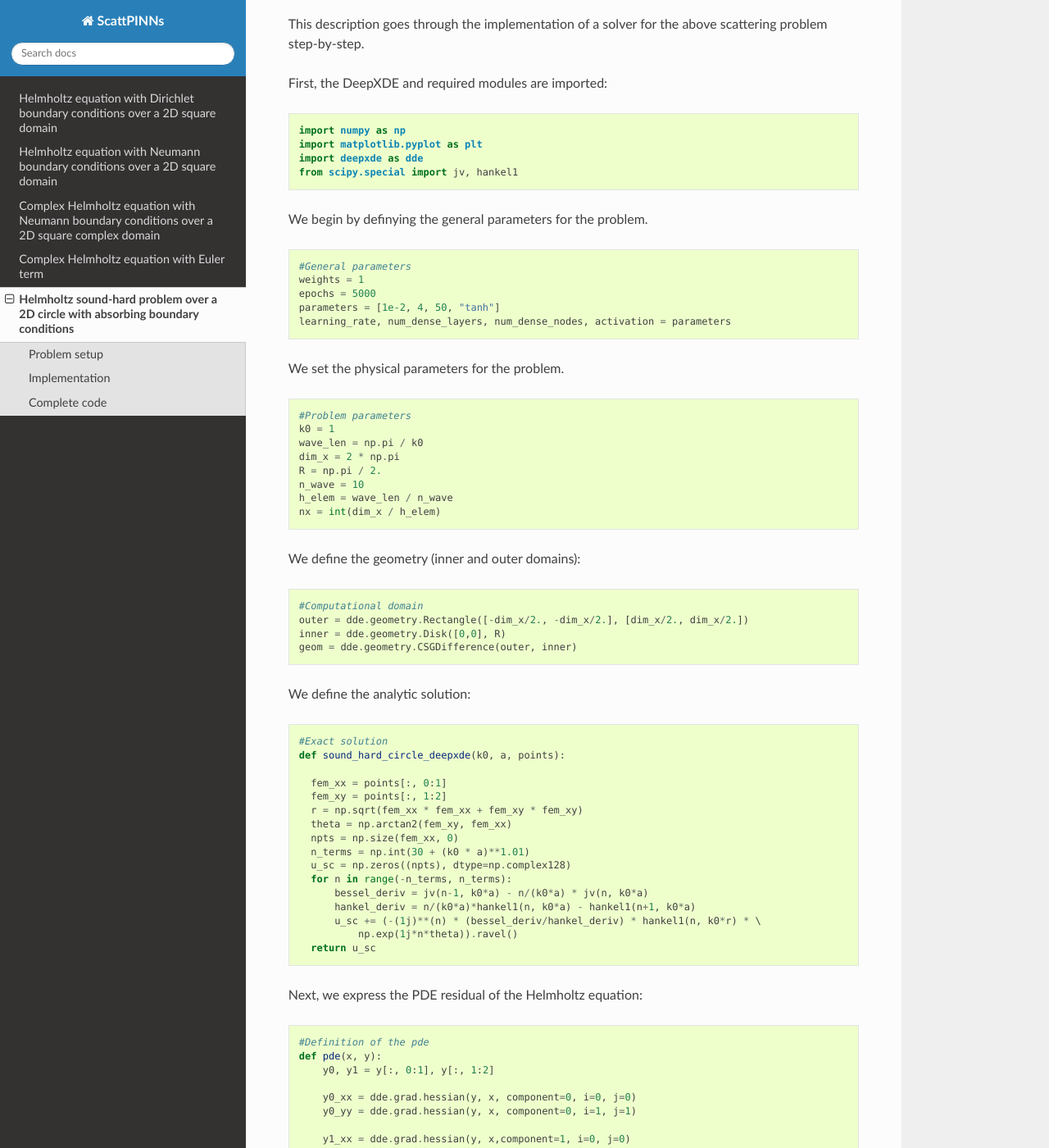
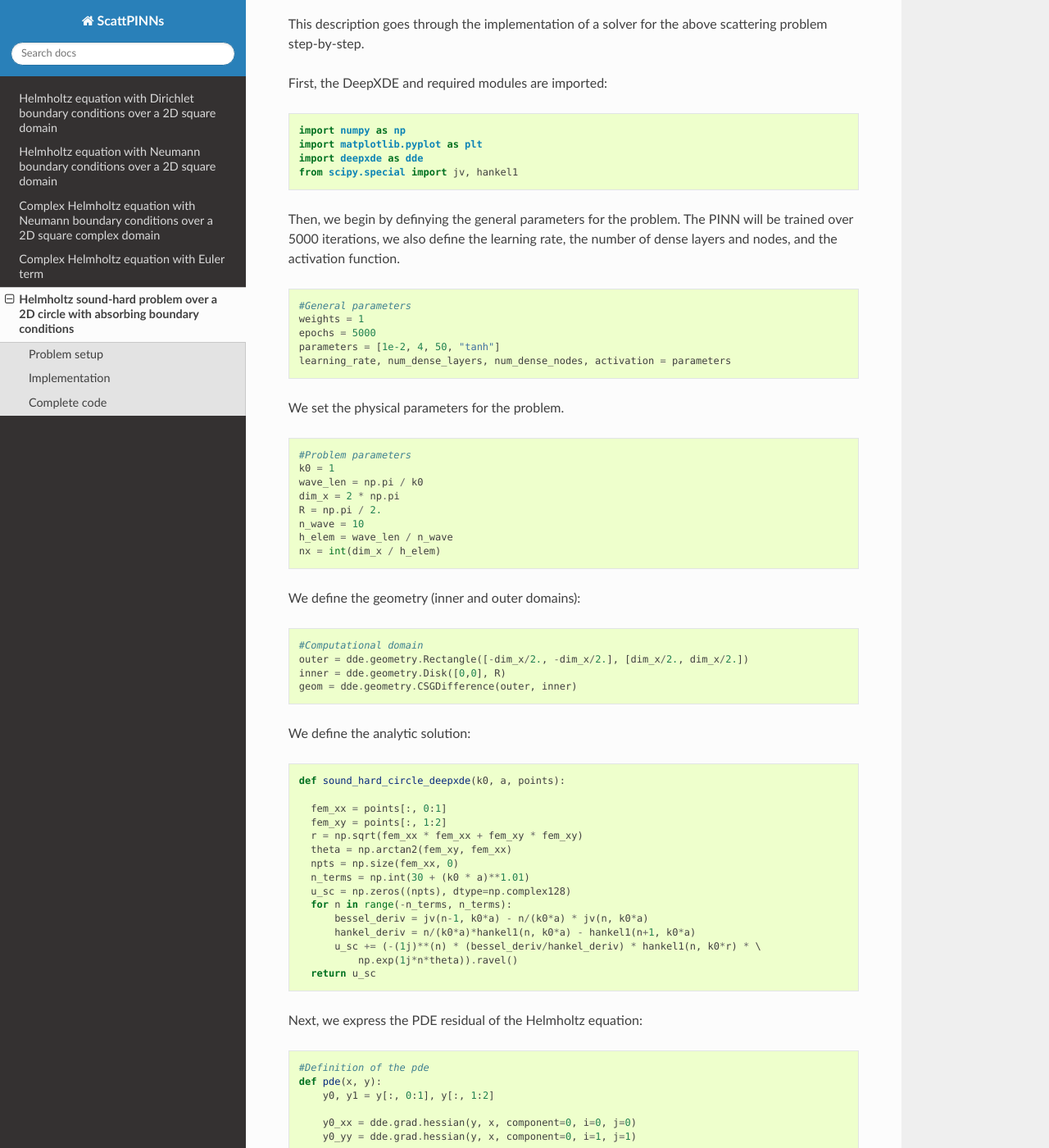
Before and after one commit to pescap/ScattPINNs, a Sphinx documentation site: the page built from docs/source/forward/helmholtz.2d.sound.hard.abc.rst, in a window 1280 px wide and 1400 px high, scrolled down 1175 px. Shown: the whole window at 82% size. Built offline with Sphinx 7.4.7 and the Read the Docs theme 2.0.0, drawn with Linux system fonts in a browser that asks for light colours; some of the changed text lies outside the part shown.

Commit message:
Minor Changes

```diff
--- a/docs/source/forward/helmholtz.2d.sound.hard.abc.rst
+++ b/docs/source/forward/helmholtz.2d.sound.hard.abc.rst
@@ -55,7 +55,7 @@ First, the DeepXDE and required modules are imported:
   import deepxde as dde
   from scipy.special import jv, hankel1
 
-We begin by definying the general parameters for the problem.
+Then, we begin by definying the general parameters for the problem. The PINN will be trained over 5000 iterations, we also define the learning rate, the number of dense layers and nodes, and the activation function.
 
 .. code-block:: python
 
@@ -92,7 +92,6 @@ We define the analytic solution:
 
 .. code-block:: python
 
-  #Exact solution
   def sound_hard_circle_deepxde(k0, a, points):
 
     fem_xx = points[:, 0:1]
@@ -127,7 +126,7 @@ Next, we express the PDE residual of the Helmholtz equation:
               -y1_xx - y1_yy - k0 ** 2 * y1]
 
 
-Next, we introduce the exact solution and the boundary conditions:
+Then, we introduce the exact solution and both Neumann and Robin boundary conditions:
 
 .. code-block:: python
 
```
